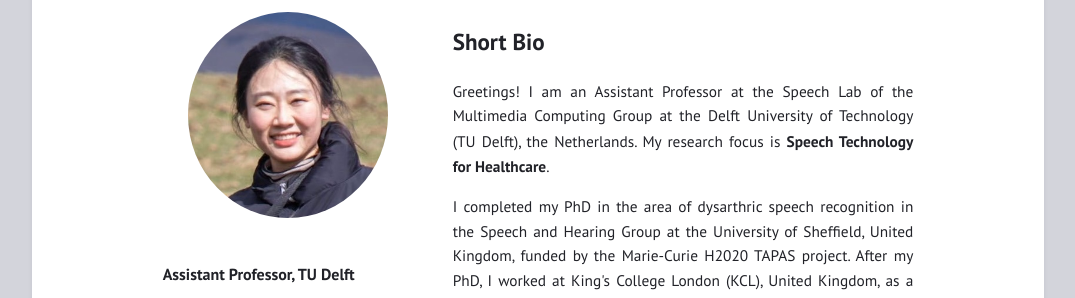
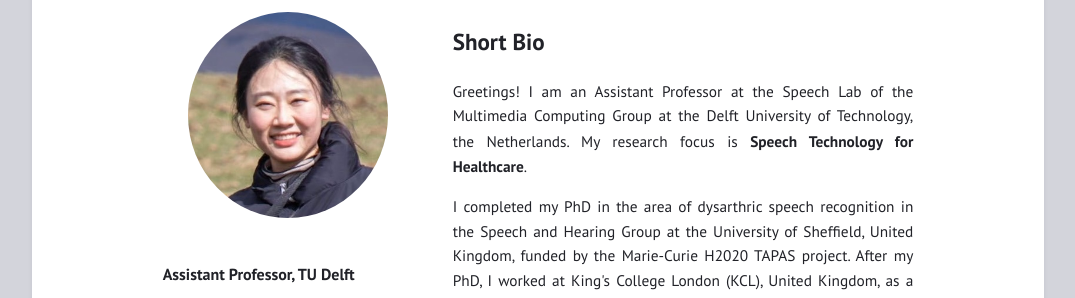
Before and after one commit to zhengjunyue/zhengjunyue.github.io, a Jekyll site: the page built from index.md, in a window 1280 px wide. Shown: the part 139-437 px from the top of the page, without its empty margins (102-1177 px from the left). Built offline with Jekyll 4.4.1, drawn with Linux system fonts in a browser that asks for light colours.

Commit message:
Update index.md

```diff
--- a/index.md
+++ b/index.md
@@ -33,7 +33,7 @@ title: ""
   <!-- Left Side (Text) -->
   <div style="flex: 1; padding-left: 20px;">
     <h2>Short Bio</h2>
-    <p>Greetings! I am an Assistant Professor at the Speech Lab of the Multimedia Computing Group at the Delft University of Technology (TU Delft), the Netherlands. My research focus is <strong>Speech Technology for Healthcare</strong>.</p>
+    <p>Greetings! I am an Assistant Professor at the Speech Lab of the Multimedia Computing Group at the Delft University of Technology, the Netherlands. My research focus is <strong>Speech Technology for Healthcare</strong>.</p>
 
     <p>I completed my PhD in the area of dysarthric speech recognition in the Speech and Hearing Group at the University of Sheffield, United Kingdom, funded by the Marie-Curie H2020 TAPAS project. After my PhD, I worked at King's College London (KCL), United Kingdom, as a postdoc funded by the British Engineering and Natural Sciences Research Council (EPSRC) SpeechWave project, focusing on robust dysarthric speech recognition using raw waveform acoustic modelling. I hold an M.Sc. in Artificial Intelligence from the University of Edinburgh and a B.Sc. in Telecommunication Engineering from Shanghai University. For more details, please visit my <a href="https://zhengjunyue.github.io/cv/" class="cv-link">CV</a> page.</p>
 
```
